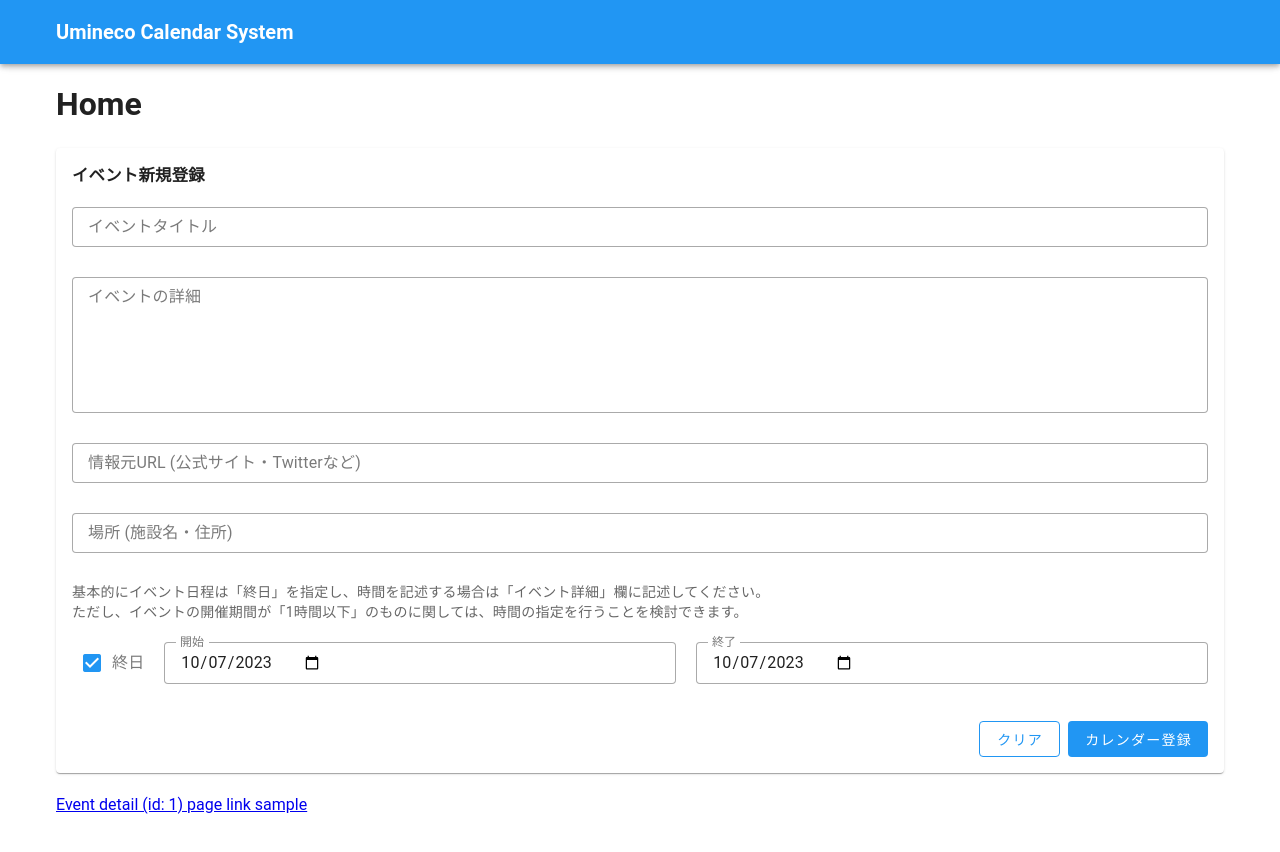
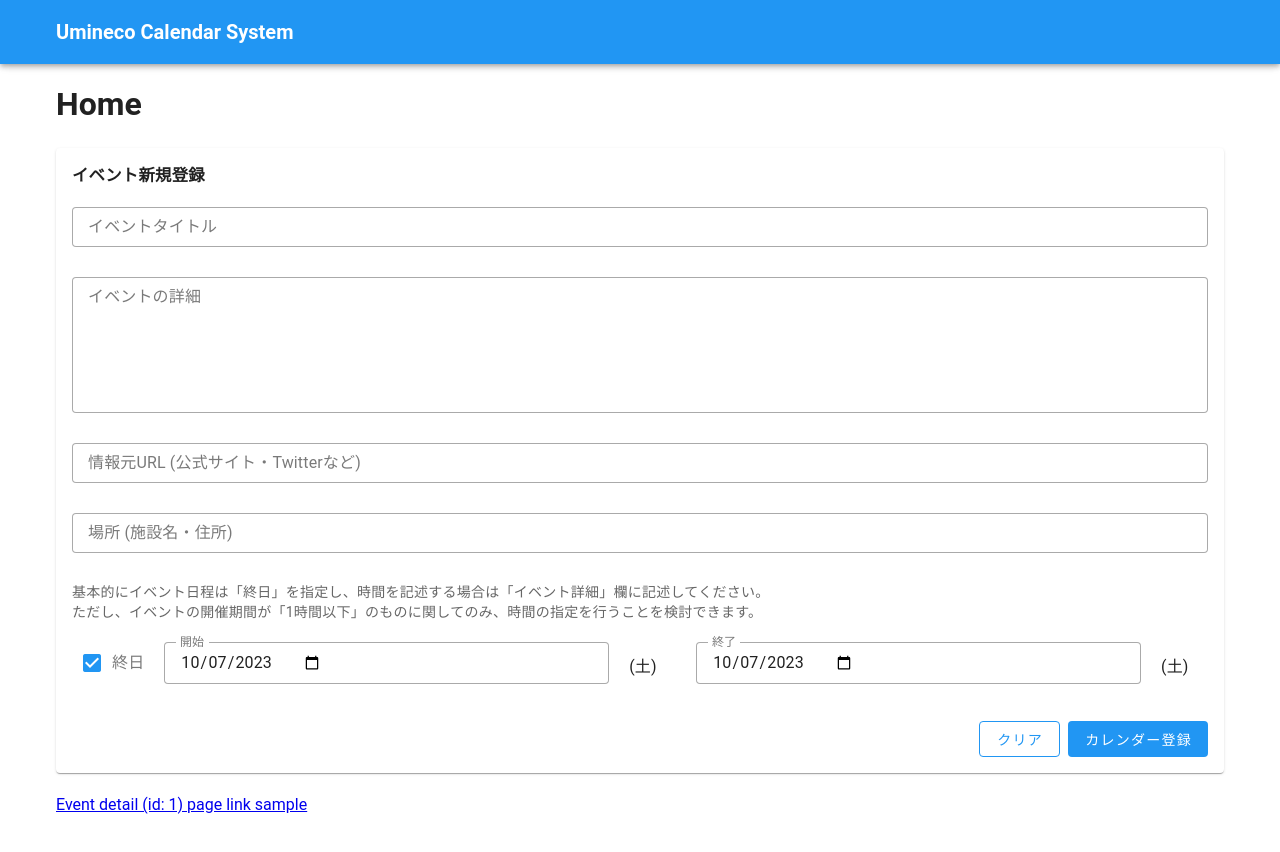
Before and after one commit to numazu-umineco/calendar, a Vue app in the folder admin/: page / in a window 1280 px wide. Built offline with nearby package versions, Linux system fonts and the light colour scheme.

Commit message:
曜日を表示したい

```diff
--- a/admin/src/components/EventForm.vue
+++ b/admin/src/components/EventForm.vue
@@ -39,16 +39,20 @@
           <v-text-field
             v-model="summary"
             label="イベントタイトル"
+            :rules="requiredRules"
             variant="outlined"
             density="compact"
+            required
             class="mb-2"
           ></v-text-field>
 
           <v-textarea
             v-model="description"
             label="イベントの詳細"
+            :rules="requiredRules"
             variant="outlined"
             density="compact"
+            required
             class="mb-2"
           ></v-textarea>
 
@@ -63,6 +67,7 @@
           <v-text-field
             v-model="location"
             label="場所 (施設名・住所)"
+            :rules="requiredRules"
             variant="outlined"
             density="compact"
             class="mb-2"
@@ -70,7 +75,7 @@
 
           <div class="text-medium-emphasis mb-3">
             基本的にイベント日程は「終日」を指定し、時間を記述する場合は「イベント詳細」欄に記述してください。<br />
-            ただし、イベントの開催期間が「1時間以下」のものに関しては、時間の指定を行うことを検討できます。
+            ただし、イベントの開催期間が「1時間以下」のものに関してのみ、時間の指定を行うことを検討できます。
           </div>
           <div class="d-flex flex-fill flex-column flex-md-row justify-center align-center mb-2">
             <div class="flex-md-shrink-0 flex-md-grow-0 mr-md-5">
@@ -89,12 +94,28 @@
                 density="compact"
               ></v-text-field>
             </div>
-            <div class="flex-md-grow-1">
+            <div class="flex-md-grow-0 mr-md-5">
+              <v-text-field
+                v-model="startWeekday"
+                readonly
+                variant="plain"
+                density="compact"
+              ></v-text-field>
+            </div>
+            <div class="flex-md-grow-1 mr-md-5">
               <v-text-field
                 v-model="endAt"
                 :type="dateInputType"
                 label="終了"
                 variant="outlined"
+                density="compact"
+              ></v-text-field>
+            </div>
+            <div class="flex-md-grow-0">
+              <v-text-field
+                v-model="endWeekday"
+                readonly
+                variant="plain"
                 density="compact"
               ></v-text-field>
             </div>
@@ -159,6 +180,15 @@ export default defineComponent({
       }
     });
 
+    const requiredRules = ref([
+      (v: string) => !!v || '必須項目です',
+    ])
+
+    const weekday = ['日', '月', '火', '水', '木', '金', '土']
+
+    const startWeekday = computed(() => `(${weekday[startAtRaw.value.day()]})`);
+    const endWeekday = computed(() => `(${weekday[endAtRaw.value.day()]})`);
+
     const dateInputType = computed(() => isAllDay.value ? 'date' : 'datetime-local');
 
     const clear = () => {
@@ -176,7 +206,7 @@ export default defineComponent({
       completed.value = false;
       loading.value = true;
       errorMessage.value = '';
-      let response: AxiosResponse = null;
+      let response: AxiosResponse;
       try {
         response = await axios.post('https://httpbin.org/post', {
           summary: summary.value,
@@ -187,22 +217,30 @@ export default defineComponent({
           startAt: startAtRaw.value.format('YYYY-MM-DDTHH:mm'),
           endAt: endAtRaw.value.format('YYYY-MM-DDTHH:mm'),
         });
-      } catch (err) {
+      } catch (err: any) {
         console.error(err);
+        await setTimeout(() => {
           loading.value = false;
-        errorMessage.value = err;
+          errorMessage.value = err.message;
+        }, 1000);
         return;
       }
 
       console.log(response.data);
 
+      await new Promise<void>((resolve) => {
         setTimeout(() => {
           completed.value = true;
+          resolve();
         }, 1000);
+      });
+      await new Promise<void> ((resolve) => {
         setTimeout(() => {
           loading.value = false;
           clear();
-      }, 1500);
+          resolve();
+        }, 500);
+      });
     };
 
 
@@ -217,7 +255,10 @@ export default defineComponent({
       isAllDay,
       startAt,
       endAt,
+      startWeekday,
+      endWeekday,
       dateInputType,
+      requiredRules,
       submit,
       clear
     }
```
Lines whose indentation alone changed are shown as unchanged.
